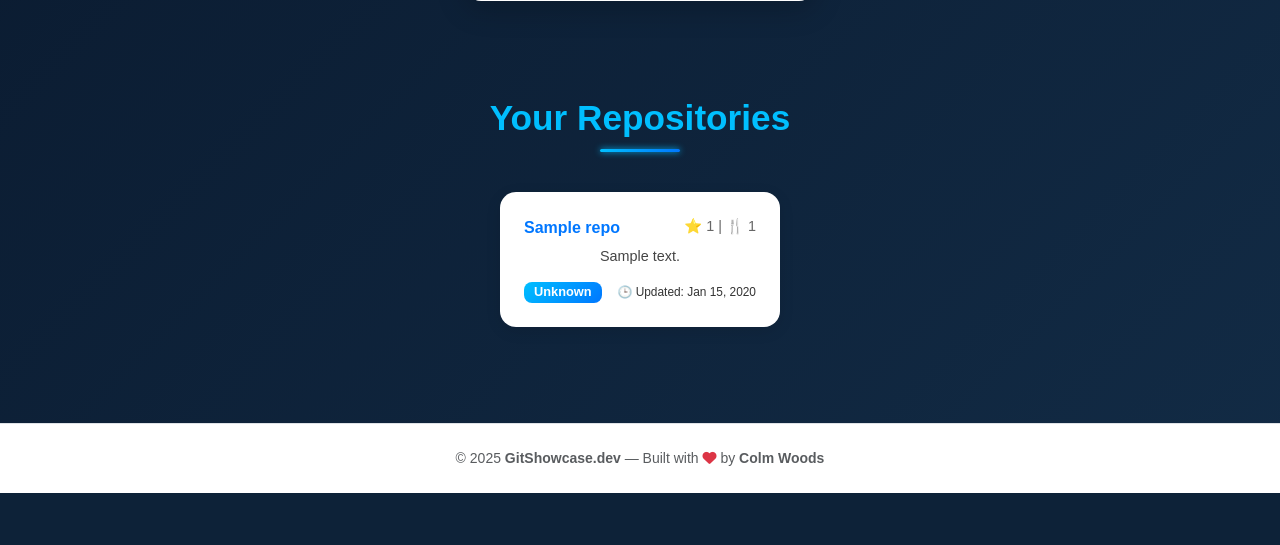
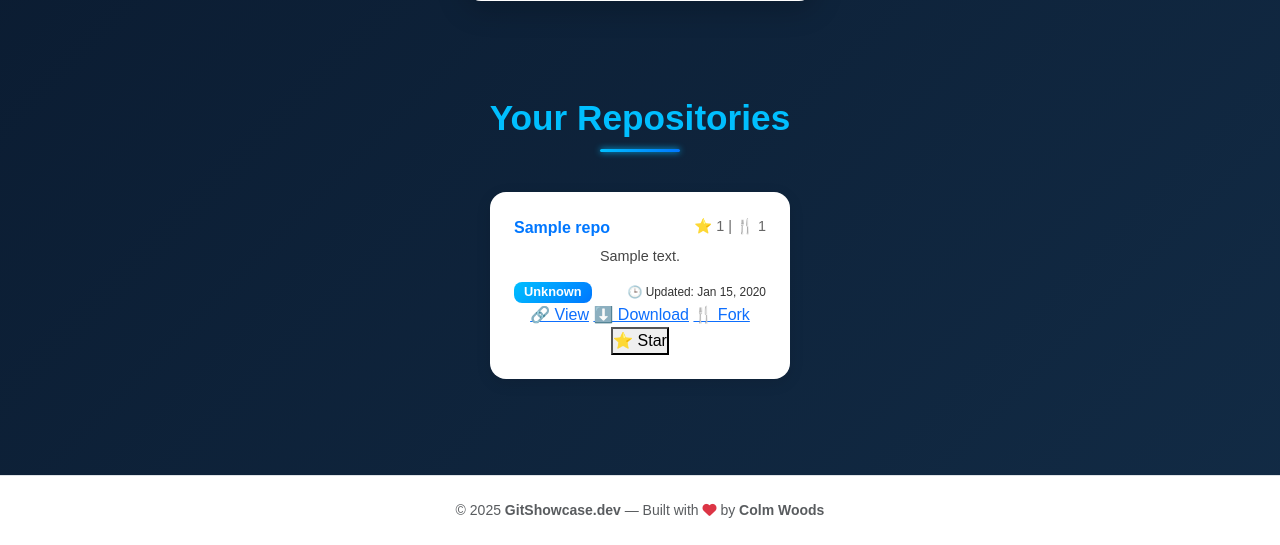
Before and after one commit to colmwoods/GitShowcase.dev, a Django app: template templates/home.html in a window 1280 px wide. Shown: the part 346-891 px from the top of the page. Before the commit the page ends 839 px from the top, so only its background shows below. Run offline with Django 5.2, Linux system fonts and the light colour scheme; a user stored in the database is signed in; tables that the repository leaves empty hold one stand-in row (values such as "Sample post"); the template is opened without the code that fills it: most values are stand-ins (such as "Sample title", 1, 10 or a date in 2020).

Commit message:
Add 4 button to each repo container

```diff
--- a/templates/home.html
+++ b/templates/home.html
@@ -50,12 +50,20 @@
                 <small>🕒 Updated: {{ repo.updated_at|date:"M d, Y" }}</small>
                 {% endif %}
             </div>
+            <div class="repo-actions">
+                <a href="{{ repo.html_url }}" target="_blank" class="btn-action view">🔗 View</a>
+                <a href="{{ repo.html_url }}/archive/refs/heads/{{ repo.default_branch }}.zip"
+                    class="btn-action download">⬇️ Download</a>
+                <a href="{{ repo.html_url }}/fork" target="_blank" class="btn-action fork">🍴 Fork</a>
+                <button class="btn-action star" data-repo="{{ repo.full_name }}">⭐ Star</button>
+            </div>
         </div>
-        {% endfor %}
-        {% else %}
-        <p class="text-muted">You have no repositories yet.</p>
-        {% endif %}
     </div>
+    {% endfor %}
+    {% else %}
+    <p class="text-muted">You have no repositories yet.</p>
+    {% endif %}
+</div>
 </div>
 {% endif %}
 {% endblock %}
```
